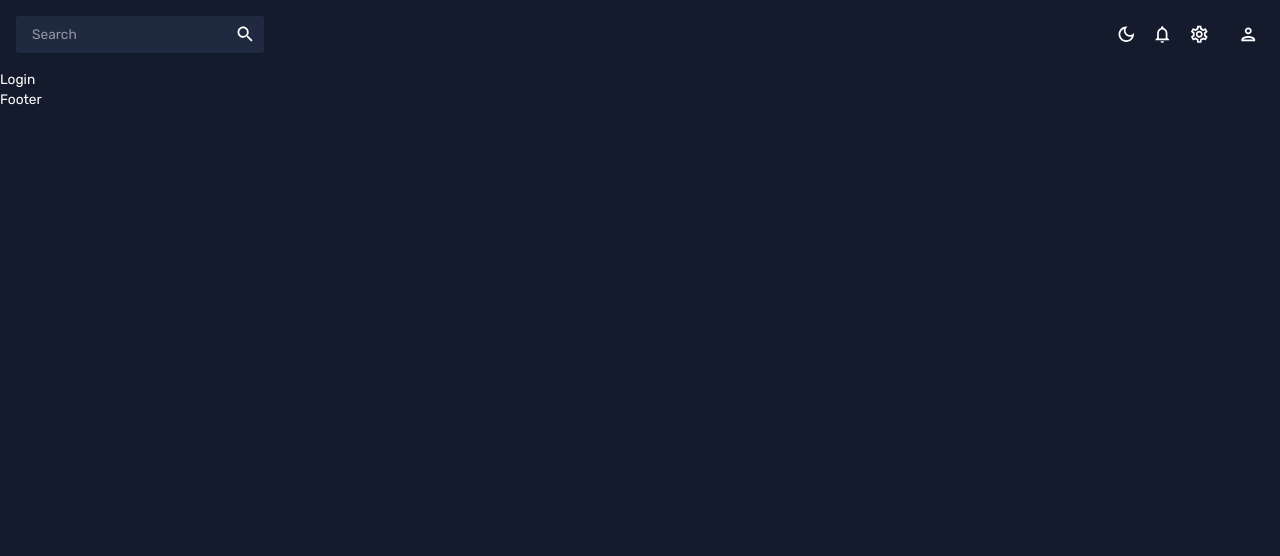
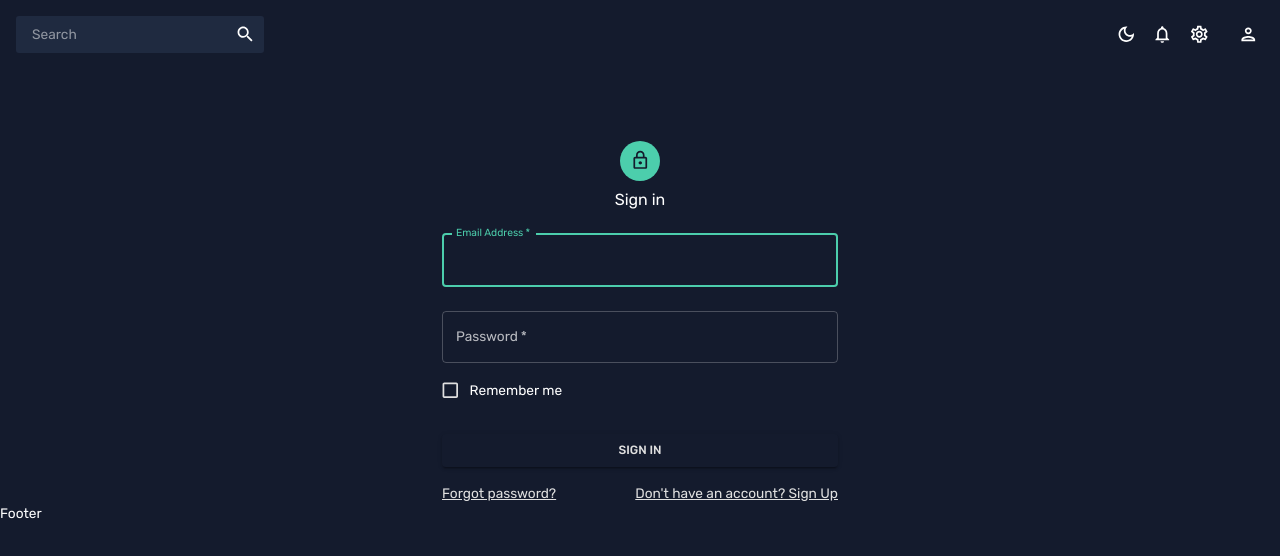
Before and after one commit to naimulislamshakil/SociaLink, a React (Create React App) app: page / in a window 1280 px wide. Shown: the top 556 px of the page. Built offline with nearby package versions, Linux system fonts and the light colour scheme.

Commit message:
login section complete

```diff
--- a/src/pages/Login/index.jsx
+++ b/src/pages/Login/index.jsx
@@ -1,7 +1,138 @@
+import {
+	Avatar,
+	Box,
+	Button,
+	Checkbox,
+	Container,
+	FormControlLabel,
+	Grid,
+	TextField,
+	Typography,
+	useTheme,
+} from '@mui/material';
 import React from 'react';
+import { Link } from 'react-router-dom';
+import LockOutlinedIcon from '@mui/icons-material/LockOutlined';
+import { tokens } from '../../theme';
+import { useFormik } from 'formik';
+import { Password } from '@mui/icons-material';
+import * as yup from 'yup';
 
 const Login = () => {
-	return <div>Login</div>;
+	const theme = useTheme();
+	const colors = tokens(theme.palette.mode);
+
+	const { values, errors, touched, handleBlur, handleChange, handleSubmit } =
+		useFormik({
+			initialValues,
+			validationSchema: userSchema,
+			onSubmit: (values) => {
+				console.log(values);
+			},
+		});
+	return (
+		<Container component="main" maxWidth="xs">
+			<Box
+				sx={{
+					marginTop: 8,
+					display: 'flex',
+					flexDirection: 'column',
+					alignItems: 'center',
+				}}
+			>
+				<Avatar sx={{ m: 1, bgcolor: 'secondary.main' }}>
+					<LockOutlinedIcon />
+				</Avatar>
+				<Typography component="h1" variant="h5">
+					Sign in
+				</Typography>
+				<Box component="form" onSubmit={handleSubmit} noValidate sx={{ mt: 1 }}>
+					<TextField
+						margin="normal"
+						required
+						color="secondary"
+						fullWidth
+						id="email"
+						value={values.email}
+						onBlur={handleBlur}
+						onChange={handleChange}
+						label="Email Address"
+						name="email"
+						error={!!touched.email && !!errors.email}
+						helperText={touched.email && errors.email}
+						autoComplete="email"
+						autoFocus
+					/>
+					<TextField
+						margin="normal"
+						required
+						color="secondary"
+						fullWidth
+						name="password"
+						value={values.password}
+						onBlur={handleBlur}
+						onChange={handleChange}
+						label="Password"
+						type="password"
+						id="password"
+						error={!!touched.password && !!errors.password}
+						helperText={touched.password && errors.password}
+						autoComplete="current-password"
+					/>
+					<FormControlLabel
+						control={
+							<Checkbox value="remember" style={{ color: colors.grey[100] }} />
+						}
+						label="Remember me"
+					/>
+					<Button
+						type="submit"
+						fullWidth
+						variant="contained"
+						sx={{ mt: 3, mb: 2 }}
+						style={{ color: colors.grey[100] }}
+					>
+						Sign In
+					</Button>
+					<Grid container>
+						<Grid item xs>
+							<Link
+								href="#"
+								variant="body2"
+								style={{ color: colors.grey[100] }}
+							>
+								Forgot password?
+							</Link>
+						</Grid>
+						<Grid item>
+							<Link
+								to="/register"
+								variant="body2"
+								style={{ color: colors.grey[100] }}
+							>
+								{"Don't have an account? Sign Up"}
+							</Link>
+						</Grid>
+					</Grid>
+				</Box>
+			</Box>
+		</Container>
+	);
 };
 
+const initialValues = {
+	email: '',
+	password: '',
+};
+
+const regularExpression =
+	/^(?=.*[0-9])(?=.*[!@#$%^&*])[a-zA-Z0-9!@#$%^&*]{6,16}$/;
+
+const userSchema = yup.object().shape({
+	email: yup.string().email('Invalid Email').required('Required'),
+	password: yup
+		.string()
+		.matches(regularExpression, 'Password Not Valid')
+		.required('Required'),
+});
 export default Login;
```
